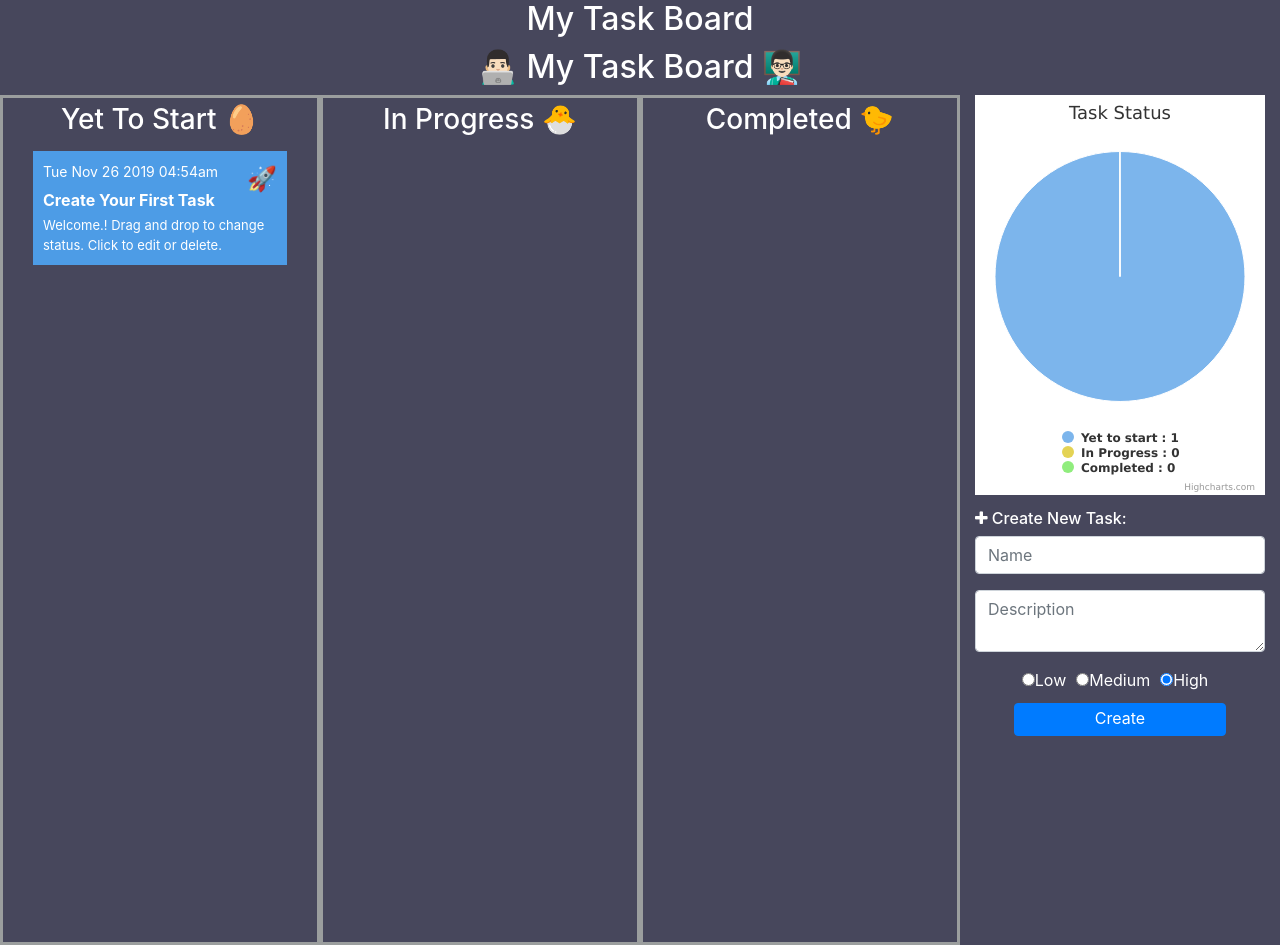
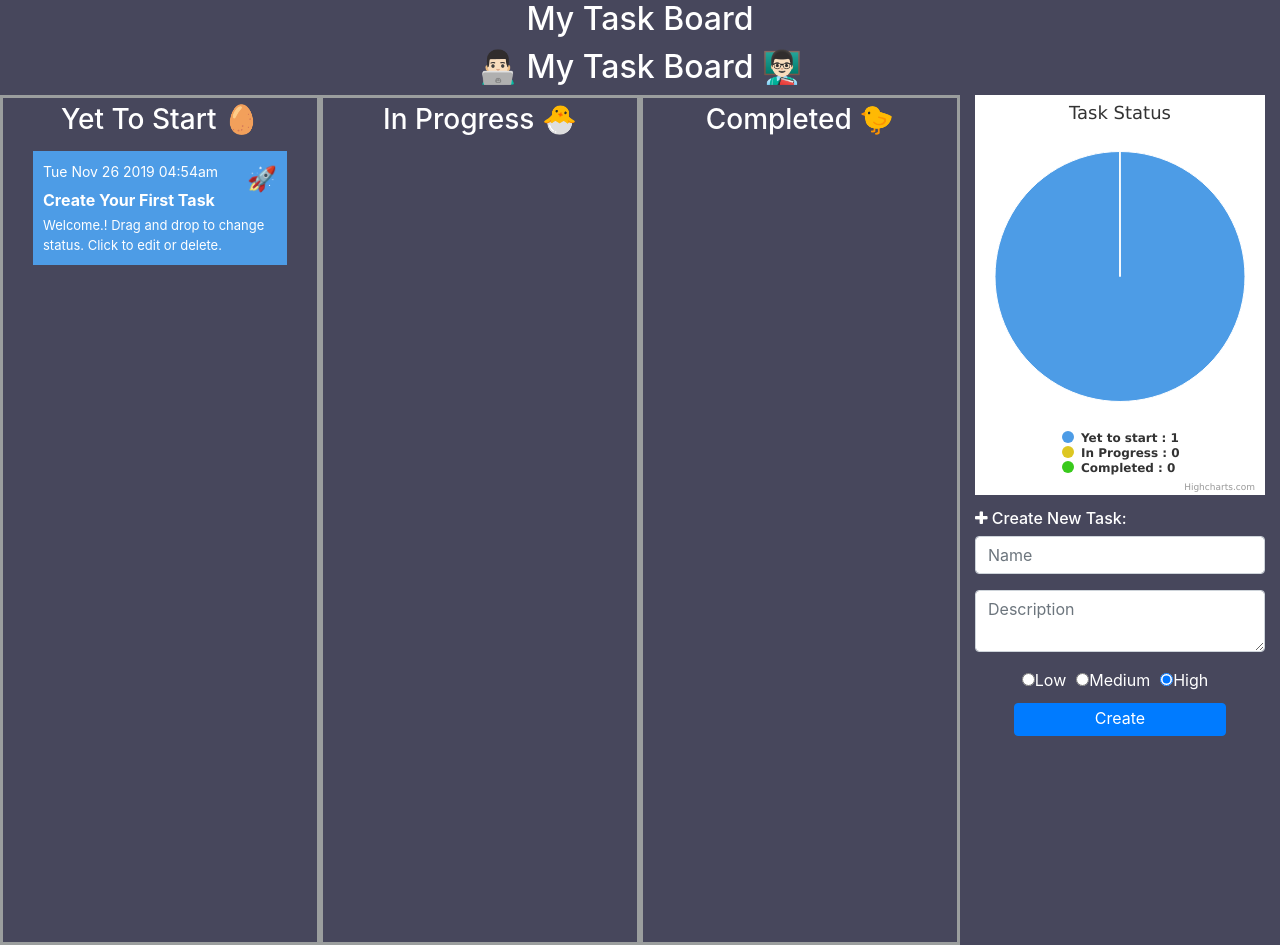
Before and after one commit to danidevadoss/my-task-board, a React (Create React App) app: page / in a window 1280 px wide. Built offline with nearby package versions, Linux system fonts and the light colour scheme.

Commit message:
Update Chart.js

```diff
--- a/src/task/Chart.js
+++ b/src/task/Chart.js
@@ -26,7 +26,7 @@ const HighchartsWrapper = (props) => {
                     enabled: false,
                 },
                 showInLegend: true,
-                colors:['#7cb5ec','#e4d354','#90ed7d']
+                colors:['#4d9ce6','#ddc722','#39ca1c']
             },
 
         },
```
